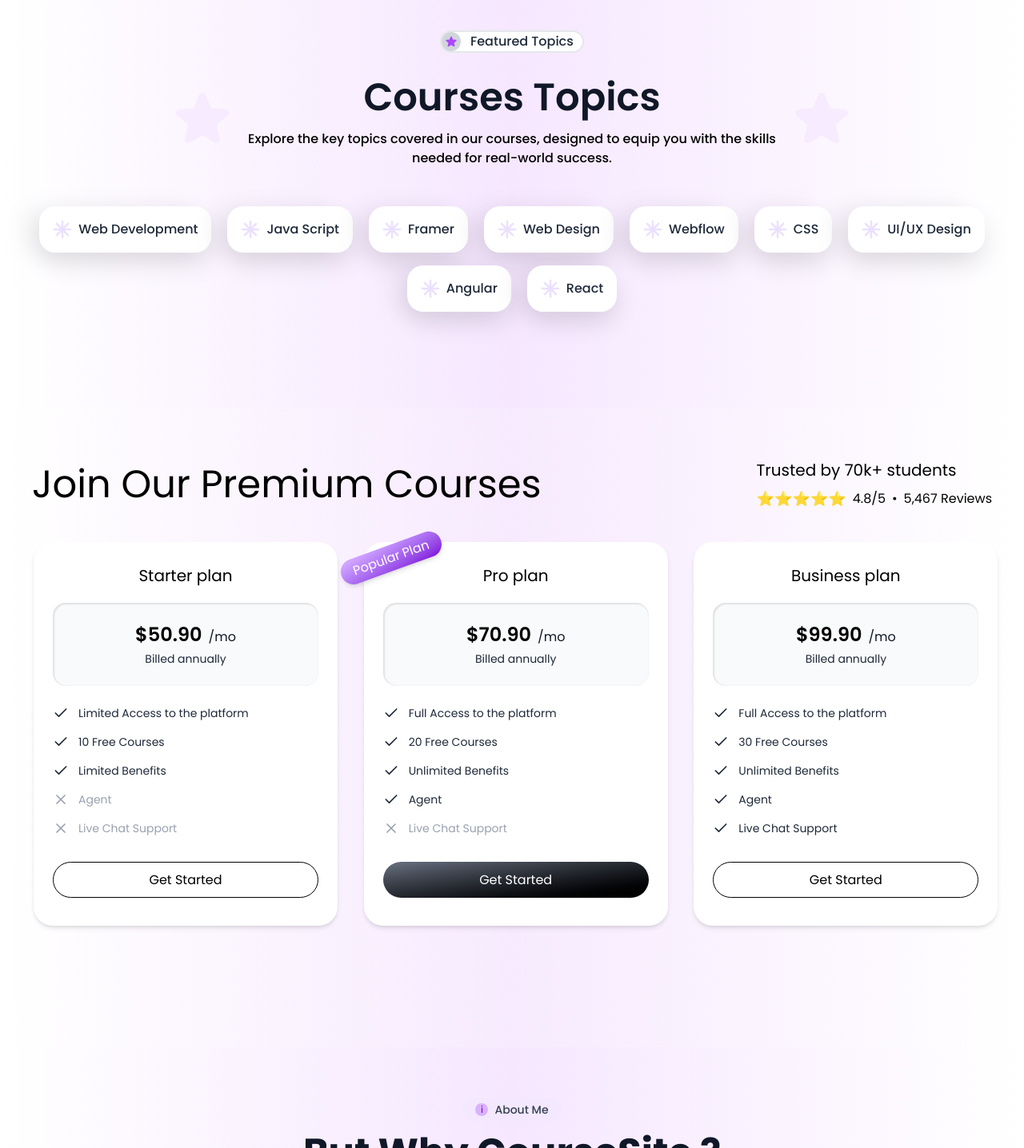
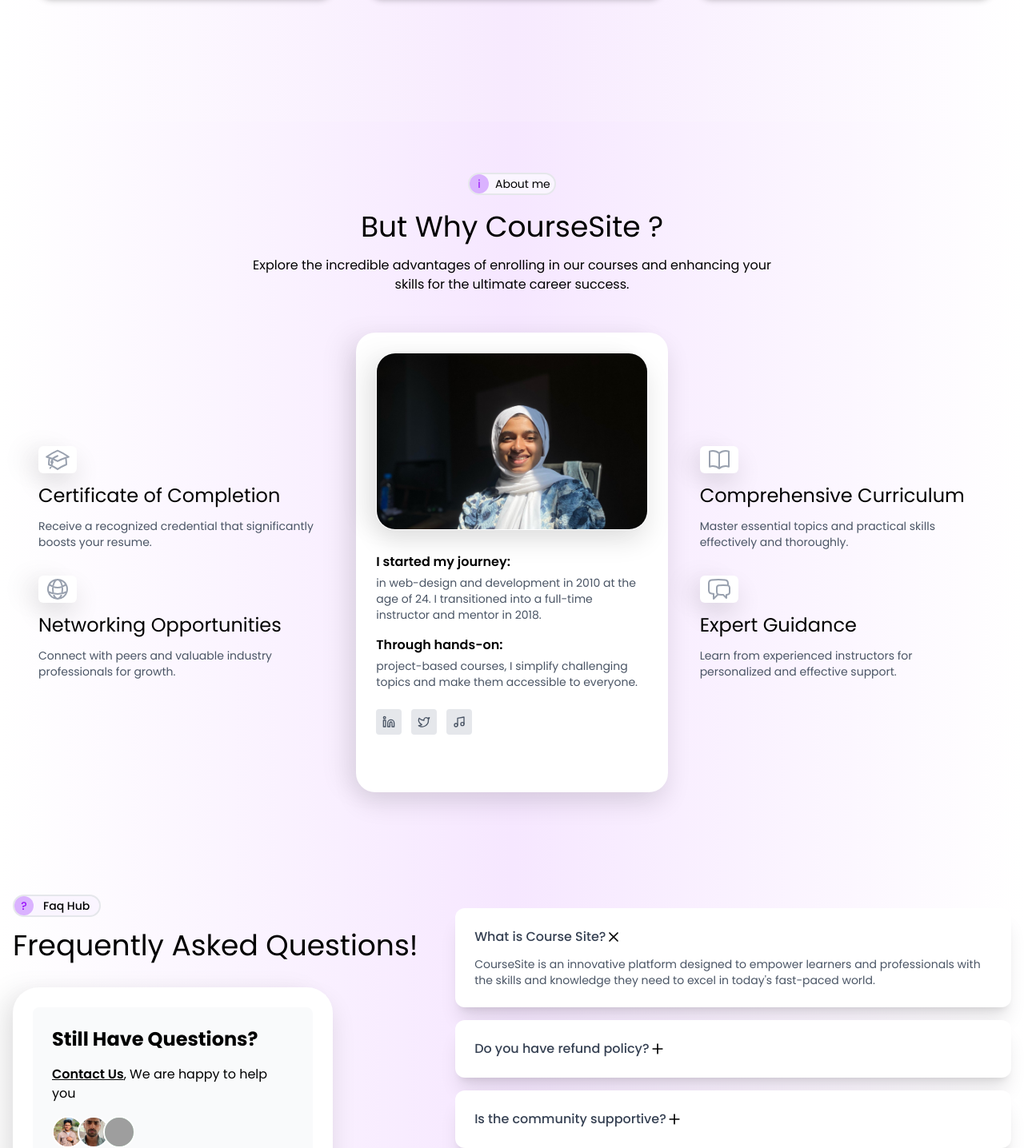
Before and after one commit to Ajnastk/SDEC-Courses, a Next.js app: page / in a window 1280 px wide. Shown: the part 4014-5450 px from the top of the page at 80% size. Built offline with nearby package versions, Linux system fonts and the light colour scheme; grey boxes are pictures that could not be loaded.

Commit message:
Why course site and others clearence

```diff
--- a/app/page.js
+++ b/app/page.js
@@ -14,10 +14,10 @@ export default function Home() {
       <BoostYourSkills/>
       <BenefitsSection/>
       <TestimonialsSection/>
+      <PremiumCourses/>
+      <WhyCourseSite />
       <FAQHub />
       <CourseTopics />
-      <PremiumCourses/>
-      <WhyCourseSite />
     </div>
   );
 }
--- a/components/CourseTopics.js
+++ b/components/CourseTopics.js
@@ -36,12 +36,12 @@ export const CourseTopics = () => {
         </div>
 
         {/* Large heading */}
-        <h2 className="text-4xl md:text-5xl font-semibold text-gray-900 mb-4">
+        <h2 className="text-4xl md:text-4xl  text-gray-900 mb-4">
           Courses Topics
         </h2>
 
         {/* Description text */}
-        <p className="text-black font-medium mb-12 max-w-2xl mx-auto">
+        <p className="text-black mb-12 max-w-2xl mx-auto">
           Explore the key topics covered in our courses, designed to equip you
           with the skills needed for real-world success.
         </p>
--- a/components/Faq.js
+++ b/components/Faq.js
@@ -51,12 +51,12 @@ export const FAQHub = () => {
           </span>
           Faq Hub
         </div>
-        <h1 className=" text-3xl md:text-5xl font-semibold mb-8">
+        <h1 className=" text-3xl md:text-4xl  mb-8">
           Frequently Asked Questions!
         </h1>
 
         <div
-          className="bg-white p-6 rounded-4xl w-[380px] md:w-[400px]"
+          className="bg-white p-6  rounded-4xl w-[380px] md:w-[400px]"
           style={{
             boxShadow:
               "0 15px 30px rgba(0,0,0,0.1), -20px 0 30px rgba(0,0,0,0.05)",
@@ -126,39 +126,67 @@ export const FAQHub = () => {
       {/* Right Side - Accordion */}
       <div className="w-full md:w-2/3 space-y-4 flex flex-col justify-center">
         {faqQuestions.map((faq) => (
+           <div key={faq.id} className="mb-4 flex">
+           <button
+             onClick={() => toggleQuestion(faq.id)}
+             className="w-full flex flex-col bg-white rounded-xl shadow-xl text-left py-6 px-6 transition-all duration-300"
+           >
+             <div className="flex justify-between items-center">
+                 <span className="text-md font-medium text-gray-700">
+                   {faq.question}
+                 </span>
                  <div
-            key={faq.id}
-            className="bg-white rounded-lg overflow-hidden"
-            style={{
-                boxShadow:
-                  "0 15px 30px rgba(0,0,0,0.1), -20px 0 30px rgba(0,0,0,0.05)",
-                border: "1px solid rgba(255,255,255,0.2)",
-              }}
+                   className={`text-black transition-transform duration-500 ${
+                     openQuestion === faq.id ? 'rotate-180' : 'rotate-0'
+                   }`}
                  >
+                   {openQuestion === faq.id ? <X size={20} /> : <Plus size={20} />}
+                 </div>
+             </div>
+
+             {/* Animated Answer Section */}
              <div
-              className="flex justify-between items-center p-4 cursor-pointer"
-              onClick={() => toggleQuestion(faq.id)}
+               className={`overflow-hidden transition-all duration-500 ${
+                 openQuestion === faq.id ? 'max-h-40 opacity-100 mt-3' : 'max-h-0 opacity-0'
+               }`}
              >
-              <h3 className="font-semibold">{faq.question}</h3>
-              <button className="text-black">
-                {openQuestion === faq.id && faq.answer ? (
-                  faq.id === faq.id ? (
-                    <X size={18} />
-                  ) : (
-                    <ChevronUp size={18} />
-                  )
-                ) : (
-                  <Plus size={18} />
-                )}
+               <p className="text-gray-600 text-sm">{faq.answer}</p>
+             </div>
            </button>
          </div>
+          // <div
+          //   key={faq.id}
+          //   className="bg-white rounded-lg overflow-hidden"
+          //   style={{
+          //       boxShadow:
+          //         "0 15px 30px rgba(0,0,0,0.1), -20px 0 30px rgba(0,0,0,0.05)",
+          //       border: "1px solid rgba(255,255,255,0.2)",
+          //     }}
+          // >
+          //   <div
+          //     className="flex justify-between items-center p-4 py-6 cursor-pointer"
+          //     onClick={() => toggleQuestion(faq.id)}
+          //   >
+          //     <h3 className="font-semibold">{faq.question}</h3>
+          //     <button className="text-black">
+          //       {openQuestion === faq.id && faq.answer ? (
+          //         faq.id === faq.id ? (
+          //           <X size={18} />
+          //         ) : (
+          //           <ChevronUp size={18} />
+          //         )
+          //       ) : (
+          //         <Plus size={18} />
+          //       )}
+          //     </button>
+          //   </div>
 
-            {openQuestion === faq.id && faq.answer && (
-              <div className=" text-sm p-4 pt-0 text-gray-800 border-t border-gray-100">
-                <p>{faq.answer}</p>
-              </div>
-            )}
-          </div>
+          //   {openQuestion === faq.id && faq.answer && (
+          //     <div className=" text-sm p-4 pt-0 text-gray-800 border-t border-gray-100">
+          //       <p>{faq.answer}</p>
+          //     </div>
+          //   )}
+          // </div>
         ))}
       </div>
     </div>
--- a/components/WhyCourseSite.js
+++ b/components/WhyCourseSite.js
@@ -4,41 +4,48 @@ import Image from "next/image";
 export const WhyCourseSite = () => {
   return (
     <div className="py-16 bg-gradient-to-r from-white via-[#f6e7ff] to-white px-4">
-      <div className="max-w-6xl mx-auto">
+      <div className="max-w-7xl mx-auto flex flex-col">
         {/* Header Section */}
         <div className="text-center mb-12">
-          <div className="inline-flex items-center justify-center gap-2 mb-4 bg-purple-100 rounded-full px-4 py-1">
-            <div className="w-4 h-4 rounded-full bg-purple-300 flex items-center justify-center text-xs">
-              <span className="text-purple-700">i</span>
-            </div>
-            <span className="text-sm text-gray-700 font-medium">About Me</span>
-          </div>
+        <div className="text-black inline-flex  w-[110px] text-sm  items-center gap-2 bg-purple-50 border-2 border-gray-200  rounded-full mb-5">
+          <span className="h-6 w-6 bg-purple-300 rounded-full flex items-center justify-center">
+            <span className="text-purple-600">i</span>
+          </span>
+          About me
+        </div>
 
-          <h2 className="text-4xl md:text-5xl font-bold text-gray-900 mb-4 relative">
+          <h2 className="text-4xl  text-black mb-4 relative">
             But Why CourseSite ?
           </h2>
 
-          <p className="text-gray-700 max-w-2xl mx-auto">
+          <p className="text-black max-w-2xl mx-auto">
             Explore the incredible advantages of enrolling in our courses and
             enhancing your skills for the ultimate career success.
           </p>
         </div>
 
         {/* Main Grid Content */}
-        <div className="grid grid-cols-1 md:grid-cols-3 gap-8">
+        <div className="container mx-auto px-4 max-w-7xl">
+        <div className="flex flex-col">
+        <div className="grid grid-cols-1 lg:grid-cols-3 md:grid-cols-2 gap-6">
           {/* Left Column */}
-          <div className="space-y-10">
+          <div className="space-y-8 flex flex-col justify-center items-center">
             {/* Certificate Section */}
-            <div>
-              <div className="flex items-center gap-2 mb-2">
-                <div className="text-gray-400">
+            <div className="px-4">
+              <div className="flex flex-col  gap-3 mb-3">
+                <div className="flex text-gray-400  w-12 rounded-md bg-white justify-center"
+                style={{
+                  boxShadow:
+                    "0 15px 30px rgba(0,0,0,0.1), -20px 0 30px rgba(0,0,0,0.05)",
+                  border: "1px solid rgba(255,255,255,0.2)",
+                }}>
                   <svg
                     xmlns="http://www.w3.org/2000/svg"
                     fill="none"
                     viewBox="0 0 24 24"
                     strokeWidth={1.5}
                     stroke="currentColor"
-                    className="w-5 h-5"
+                    className="w-8 h-8"
                   >
                     <path
                       strokeLinecap="round"
@@ -47,7 +54,7 @@ export const WhyCourseSite = () => {
                     />
                   </svg>
                 </div>
-                <h3 className="text-lg font-bold text-gray-900">
+                <h3 className="text-2xl  text-black">
                   Certificate of Completion
                 </h3>
               </div>
@@ -58,16 +65,21 @@ export const WhyCourseSite = () => {
             </div>
 
             {/* Networking Section */}
-            <div>
-              <div className="flex items-center gap-2 mb-2">
-                <div className="text-gray-400">
+            <div className="px-4">
+              <div className="flex flex-col  gap-3 mb-3">
+                <div className="flex text-gray-400  w-12 rounded-md bg-white justify-center"
+                  style={{
+                    boxShadow:
+                      "0 15px 30px rgba(0,0,0,0.1), -20px 0 30px rgba(0,0,0,0.05)",
+                    border: "1px solid rgba(255,255,255,0.2)",
+                  }}>
                   <svg
                     xmlns="http://www.w3.org/2000/svg"
                     fill="none"
                     viewBox="0 0 24 24"
                     strokeWidth={1.5}
                     stroke="currentColor"
-                    className="w-5 h-5"
+                    className="w-8 h-8"
                   >
                     <path
                       strokeLinecap="round"
@@ -76,7 +88,7 @@ export const WhyCourseSite = () => {
                     />
                   </svg>
                 </div>
-                <h3 className="text-lg font-bold text-gray-900">
+                <h3 className="text-2xl  text-black">
                   Networking Opportunities
                 </h3>
               </div>
@@ -88,18 +100,28 @@ export const WhyCourseSite = () => {
           </div>
 
           {/* Middle Column - Profile Card */}
-          <div className="bg-white rounded-3xl shadow-sm p-6 transform transition duration-300 hover:shadow-md">
+          <div className="bg-white rounded-3xl p-6 w-full max-w-md mx-auto md:mx-0 h-auto md:h-[575px]"
+           style={{
+            boxShadow:
+              "0 15px 30px rgba(0,0,0,0.1), -20px 0 30px rgba(0,0,0,0.05)",
+            border: "1px solid rgba(255,255,255,0.2)",
+          }}>
             <div className="mb-6">
-              <div className="relative w-full h-50 rounded-3xl overflow-hidden">
+              <div className="relative w-full h-[222px] rounded-3xl overflow-hidden mb-7"
+              style={{
+                boxShadow:
+                  "0 15px 30px rgba(0,0,0,0.1), -20px 0 30px rgba(0,0,0,0.05)",
+                border: "1px solid rgba(255,255,255,0.2)",
+              }}>
                 <Image
                   src= "/images/Rasha.jpg"
                   alt="Ajnas"
                   fill
-                  className="object-cover"
+                  className="object-cover object-center"
                 />
               </div>
 
-              <h3 className="font-bold text-gray-900 mb-1">
+              <h3 className=" text-black font-semibold mb-1">
                 I started my journey:
               </h3>
               <p className="text-gray-600 text-sm mb-4">
@@ -107,7 +129,7 @@ export const WhyCourseSite = () => {
                 transitioned into a full-time instructor and mentor in 2018.
               </p>
 
-              <h3 className="font-bold text-gray-900 mb-1">
+              <h3 className="font-semibold text-black mb-1">
                 Through hands-on:
               </h3>
               <p className="text-gray-600 text-sm mb-6">
@@ -119,13 +141,13 @@ export const WhyCourseSite = () => {
             {/* Social Media Icons */}
             <div className="flex items-center justify-between">
               <div className="flex gap-3">
-                <div className="w-8 h-8 rounded border border-gray-200 flex items-center justify-center text-gray-400">
+                <div className="w-8 h-8 rounded bg-gray-200 flex items-center justify-center text-gray-600 hover:bg-gray-300 transition-colors">
                   <Linkedin size={16} />
                 </div>
-                <div className="w-8 h-8 rounded border border-gray-200 flex items-center justify-center text-gray-400">
+                <div className="w-8 h-8 rounded bg-gray-200 flex items-center justify-center text-gray-600 hover:bg-gray-300 transition-colors">
                   <Twitter size={16} />
                 </div>
-                <div className="w-8 h-8 rounded border border-gray-200 flex items-center justify-center text-gray-400">
+                <div className="w-8 h-8 rounded bg-gray-200 flex items-center justify-center text-gray-600 hover:bg-gray-300 transition-colors">
                   <svg
                     xmlns="http://www.w3.org/2000/svg"
                     width="16"
@@ -156,18 +178,23 @@ export const WhyCourseSite = () => {
           </div>
 
           {/* Right Column */}
-          <div className="space-y-10">
+          <div className="space-y-8 flex flex-col justify-center items-center">
             {/* Curriculum Section */}
-            <div>
-              <div className="flex items-center gap-2 mb-2">
-                <div className="text-gray-400">
+            <div className="px-4">
+              <div className="flex flex-col  gap-3 mb-3">
+              <div className="flex text-gray-400  w-12 rounded-md bg-white justify-center"
+                style={{
+                  boxShadow:
+                    "0 15px 30px rgba(0,0,0,0.1), -20px 0 30px rgba(0,0,0,0.05)",
+                  border: "1px solid rgba(255,255,255,0.2)",
+                }}>
                   <svg
                     xmlns="http://www.w3.org/2000/svg"
                     fill="none"
                     viewBox="0 0 24 24"
                     strokeWidth={1.5}
                     stroke="currentColor"
-                    className="w-5 h-5"
+                    className="w-8 h-8"
                   >
                     <path
                       strokeLinecap="round"
@@ -176,7 +203,7 @@ export const WhyCourseSite = () => {
                     />
                   </svg>
                 </div>
-                <h3 className="text-lg font-bold text-gray-900">
+                <h3 className="text-2xl text-black">
                   Comprehensive Curriculum
                 </h3>
               </div>
@@ -187,16 +214,21 @@ export const WhyCourseSite = () => {
             </div>
 
             {/* Expert Guidance Section */}
-            <div>
-              <div className="flex items-center gap-2 mb-2">
-                <div className="text-gray-400">
+            <div className="px-4">
+              <div className="flex flex-col  gap-3 mb-3">
+              <div className="flex text-gray-400  w-12 rounded-md bg-white justify-center"
+                style={{
+                  boxShadow:
+                    "0 15px 30px rgba(0,0,0,0.1), -20px 0 30px rgba(0,0,0,0.05)",
+                  border: "1px solid rgba(255,255,255,0.2)",
+                }}>
                   <svg
                     xmlns="http://www.w3.org/2000/svg"
                     fill="none"
                     viewBox="0 0 24 24"
                     strokeWidth={1.5}
                     stroke="currentColor"
-                    className="w-5 h-5"
+                    className="w-8 h-8"
                   >
                     <path
                       strokeLinecap="round"
@@ -205,7 +237,7 @@ export const WhyCourseSite = () => {
                     />
                   </svg>
                 </div>
-                <h3 className="text-lg font-bold text-gray-900">
+                <h3 className="text-2xl text-black">
                   Expert Guidance
                 </h3>
               </div>
@@ -216,6 +248,8 @@ export const WhyCourseSite = () => {
             </div>
           </div>
         </div>
+        </div>
+        </div>
       </div>
     </div>
   );
```
Lines whose indentation alone changed are shown as unchanged.
